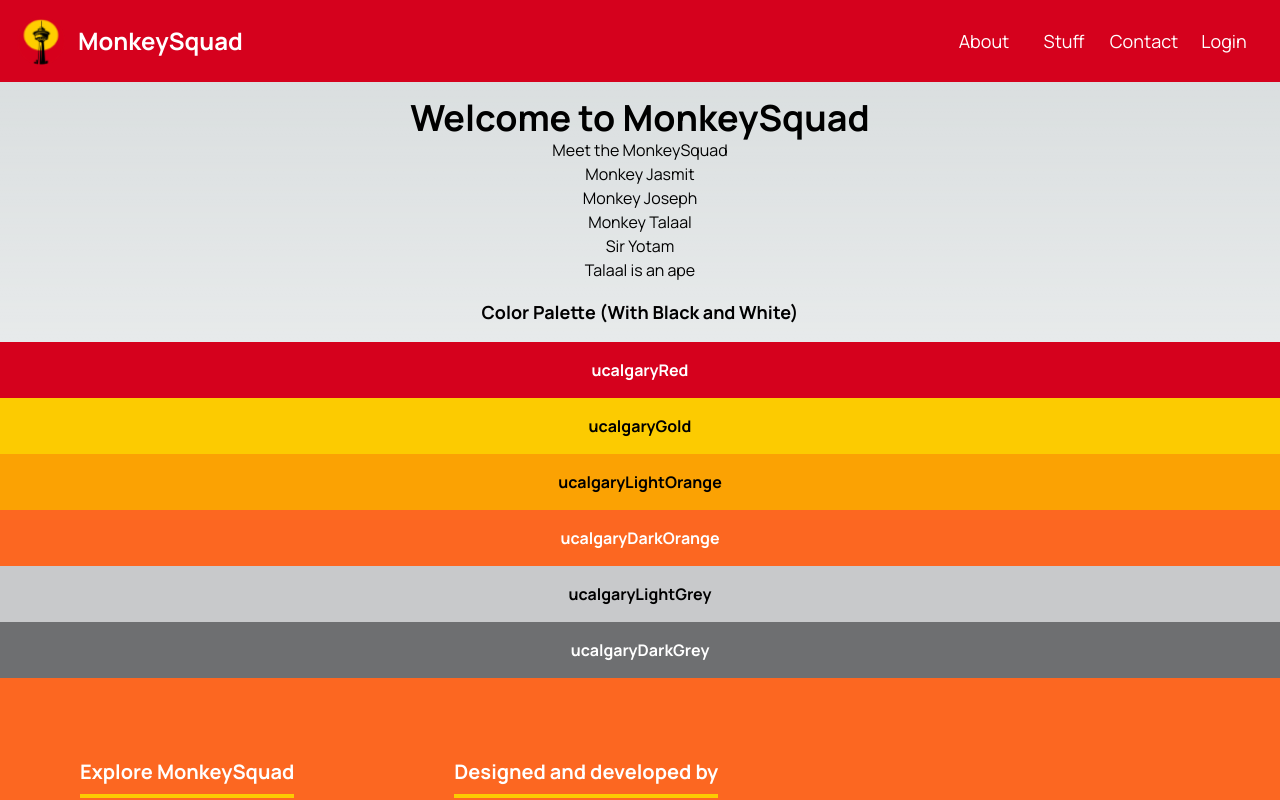
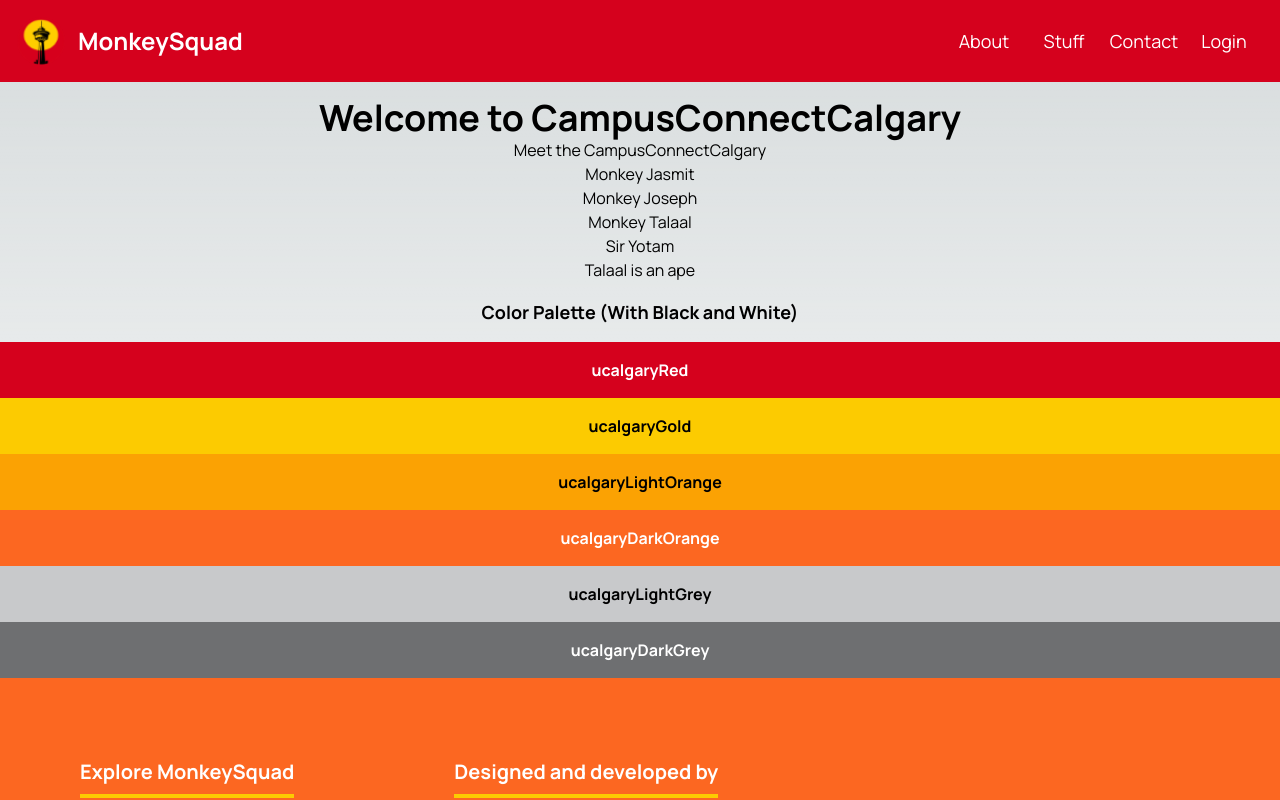
Before and after one commit to Jasmit22/ucalgaryFirstYear, a Next.js app: page / in a window 1280 px wide. Shown: the top 800 px of the page. Built offline with nearby package versions, Linux system fonts and the light colour scheme.

Commit message:
Changed name of website

```diff
--- a/src/app/page.jsx
+++ b/src/app/page.jsx
@@ -3,10 +3,10 @@ export default function Home() {
     <main>
       <div className="flex-col justify-center text-center">
         <h1 className="text-4xl font-bold text-center mt-4">
-          Welcome to MonkeySquad
+          Welcome to CampusConnectCalgary
         </h1>
         <ul>
-          Meet the MonkeySquad
+          Meet the CampusConnectCalgary
           <li>Monkey Jasmit</li>
           <li>Monkey Joseph</li>
           <li>Monkey Talaal</li>
```
